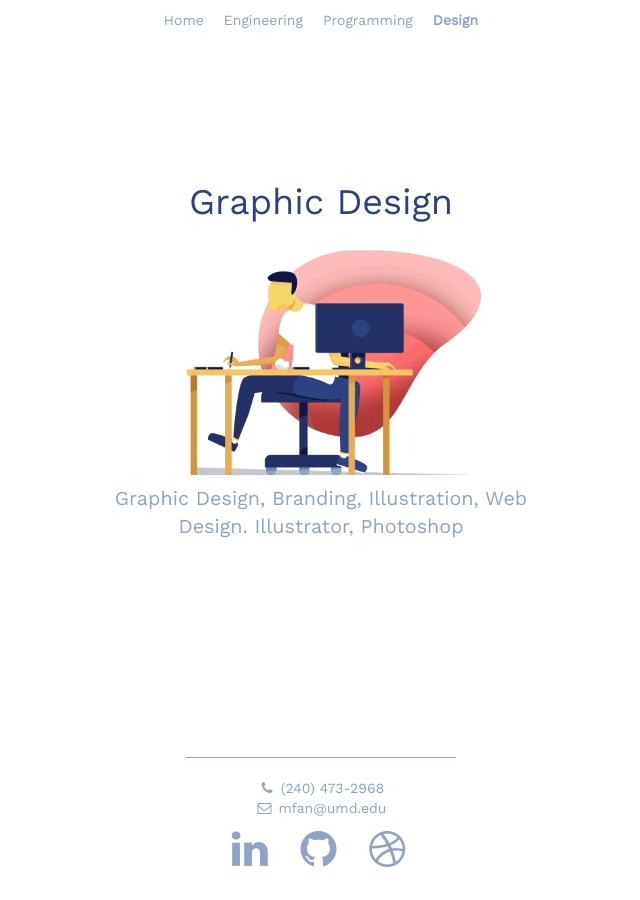
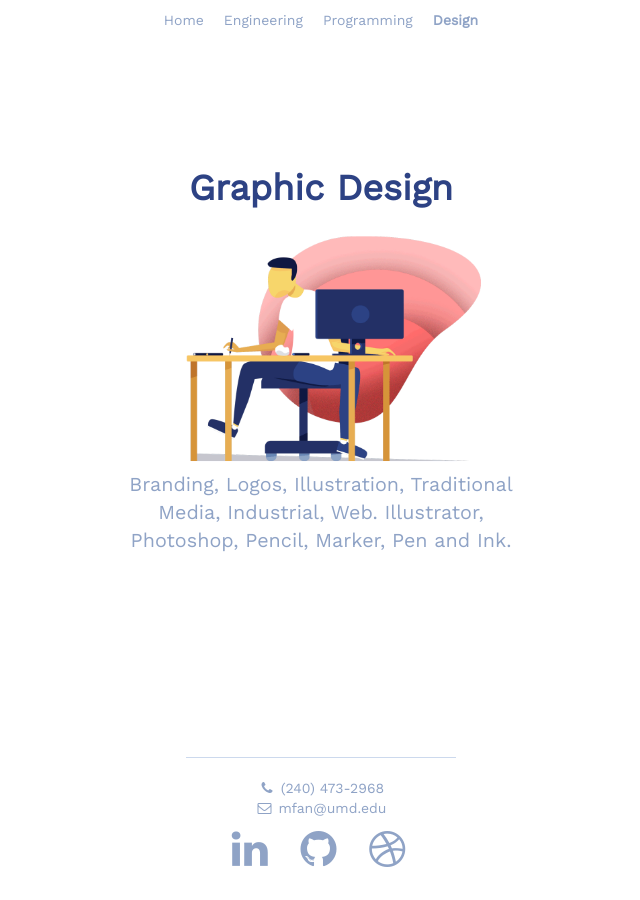
Before and after one commit to mattjfan/mattjfan.github.io, a Jekyll site: the page built from design/index.html, in a window 1280 px wide. Shown: the whole page, without its empty margins (319-959 px from the left). Built offline with Jekyll 4.4.1, drawn with Linux system fonts in a browser that asks for light colours; nearby versions of some CDN libraries.

```diff
--- a/_layouts/default.html
+++ b/_layouts/default.html
@@ -13,6 +13,24 @@
   <!-- Custom Fonts -->
   <link href="https://maxcdn.bootstrapcdn.com/font-awesome/4.7.0/css/font-awesome.min.css" rel="stylesheet" type="text/css">
     <link rel="stylesheet" href="{{ "/css/styles.css" | prepend: site.baseurl }}">
+
+<script>
+//Fixes FOUC on firefox. Thanks Paul Irish! (https://www.paulirish.com/2009/fighting-the-font-face-fout/#defeatthefout)
+(function(){
+  // if firefox 3.5+, hide content till load (or 3 seconds) to prevent FOUT
+  var d = document, e = d.documentElement, s = d.createElement('style');
+  if (e.style.MozTransform === ''){ // gecko 1.9.1 inference
+    s.textContent = 'body{visibility:hidden}';
+    var r = document.getElementsByTagName('script')[0];
+    r.parentNode.insertBefore(s, r);
+    function f(){ s.parentNode && s.parentNode.removeChild(s); }
+    addEventListener('load',f,false);
+    setTimeout(f,3000);
+  }
+})();
+
+</script>
+
 </head>
 <body>
 
--- a/css/styles.css
+++ b/css/styles.css
@@ -72,7 +72,8 @@ p{
 
 h1{
   font-size:4vh;
-  color:var(--color1)
+  color:var(--color1);
+  font-weight: bold;
 }
 
 .head-link{
@@ -106,8 +107,8 @@ a:active {
   border:none;
   width:30vh;
   height: 1px;
-  color: var(--color2);
-  background-color: var(--color2);
+  color:#ccd9ed;
+  background-color: #ccd9ed;
 }
 
 button {
--- a/design/index.html
+++ b/design/index.html
@@ -16,10 +16,18 @@ title: Engineering
 <h1>Graphic Design</h1>
 </center>
 <img class='slideable cardImage' src='/img/design.gif'/>
-<p>Graphic Design, Branding,
-Illustration, Web Design.
-Illustrator, Photoshop</p>
+<p>Branding, Logos, Illustration, Traditional Media, Industrial, Web.
+Illustrator, Photoshop, Pencil, Marker, Pen and Ink.</p>
 </div>
 </div>
 {% include footer.html %}
 </center>
+
+<script src="https://ajax.googleapis.com/ajax/libs/jquery/3.2.1/jquery.min.js"></script>
+<script>
+$("body").keydown(function(e) {
+  if(e.keyCode == 37) {
+      window.location.href = "/programming";
+    }
+});
+</script>
```
Also changed, not shown: engineering/index.html (+13 -1 lines), index.html (+13 -4 lines), programming/index.html (+13 -1 lines), 5 other files.
